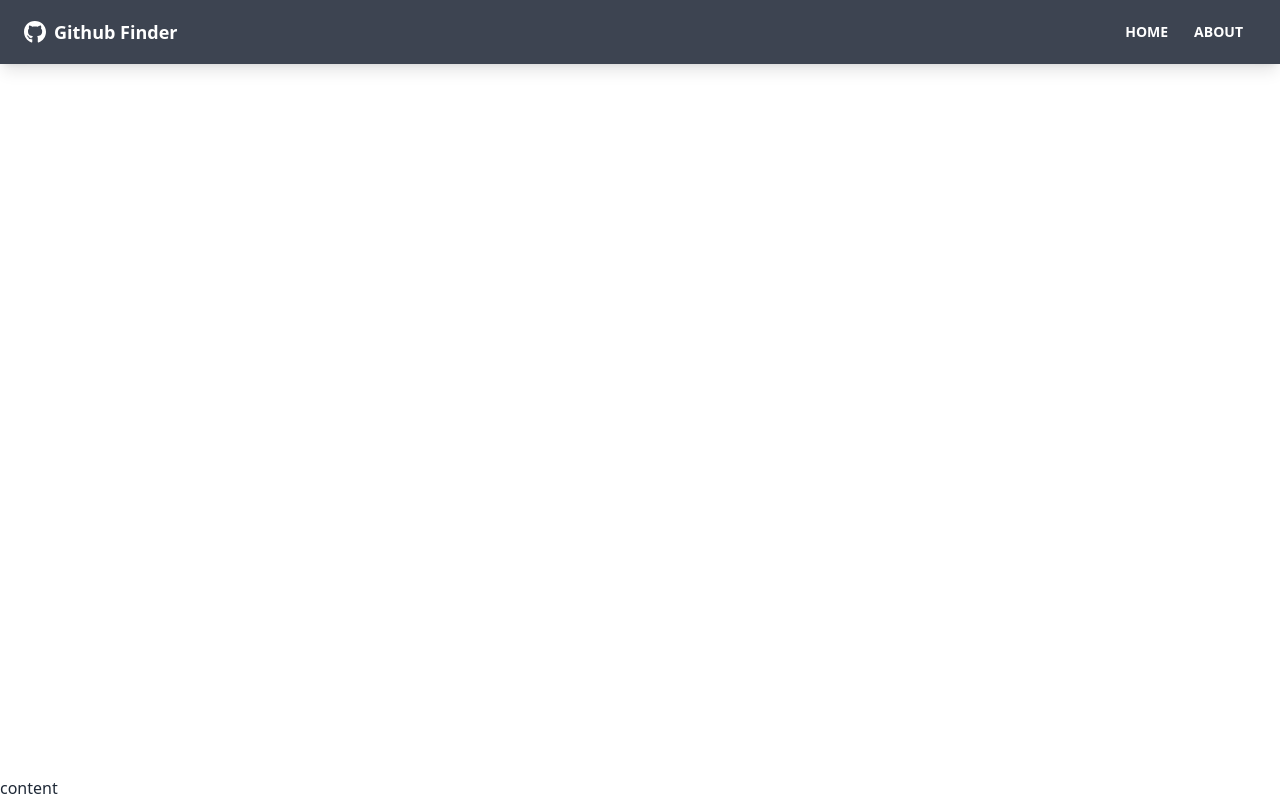
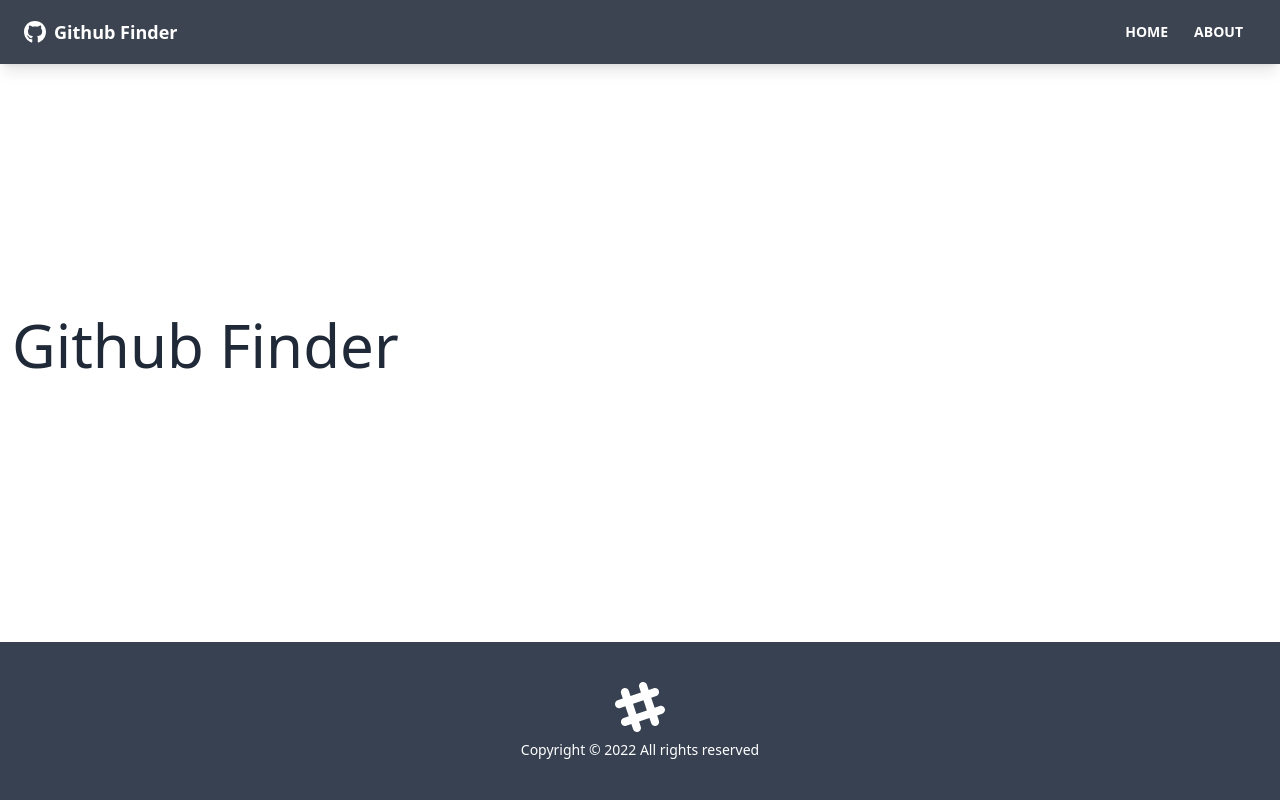
Before and after one commit to AllanSechrist/github-finder, a React (Create React App) app: page /about in a window 1280 px wide. Built offline with nearby package versions, Linux system fonts and the light colour scheme.

Commit message:
Finish lesson 48. Update readme.

```diff
--- a/src/App.js
+++ b/src/App.js
@@ -1,12 +1,24 @@
 import { BrowserRouter as Router, Route, Routes } from "react-router-dom";
+import Home from "./pages/Home";
+import About from "./pages/About";
+import NotFound from "./pages/NotFound";
 import Navbar from "./components/layout/Navbar";
+import Footer from "./components/layout/Footer";
 
 function App() {
   return (
     <Router>
       <div className="flex flex-col justify-between h-screen">
         <Navbar />
-        <main>content</main>
+        <main className='container mx-auto px-3 pb-12'>
+          <Routes>
+            <Route path='/' element={<Home />} />
+            <Route path='/about' element={<About />} />
+            <Route path='/notfound' element={<NotFound />} />
+            <Route path='/*' element={<NotFound />} />
+          </Routes>
+        </main>
+        <Footer />
       </div>
     </Router>
   );
--- /dev/null
+++ b/src/components/layout/Footer.jsx
@@ -0,0 +1,25 @@
+import React from "react";
+
+function Footer() {
+  const footerYear = new Date().getFullYear();
+  return (
+    <footer className="footer p-10 bg-gray-700 text-primary-content footer-center">
+      <div>
+        <svg
+          width="50"
+          height="50"
+          viewBox="0 0 24 24"
+          xmlns="http://www.w3.org/2000/svg"
+          fillRule="evenodd"
+          clipRule="evenodd"
+          className="inline-block fill-current"
+        >
+          <path d="M22.672 15.226l-2.432.811.841 2.515c.33 1.019-.209 2.127-1.23 2.456-1.15.325-2.148-.321-2.463-1.226l-.84-2.518-5.013 1.677.84 2.517c.391 1.203-.434 2.542-1.831 2.542-.88 0-1.601-.564-1.86-1.314l-.842-2.516-2.431.809c-1.135.328-2.145-.317-2.463-1.229-.329-1.018.211-2.127 1.231-2.456l2.432-.809-1.621-4.823-2.432.808c-1.355.384-2.558-.59-2.558-1.839 0-.817.509-1.582 1.327-1.846l2.433-.809-.842-2.515c-.33-1.02.211-2.129 1.232-2.458 1.02-.329 2.13.209 2.461 1.229l.842 2.515 5.011-1.677-.839-2.517c-.403-1.238.484-2.553 1.843-2.553.819 0 1.585.509 1.85 1.326l.841 2.517 2.431-.81c1.02-.33 2.131.211 2.461 1.229.332 1.018-.21 2.126-1.23 2.456l-2.433.809 1.622 4.823 2.433-.809c1.242-.401 2.557.484 2.557 1.838 0 .819-.51 1.583-1.328 1.847m-8.992-6.428l-5.01 1.675 1.619 4.828 5.011-1.674-1.62-4.829z"></path>
+        </svg>
+        <p>Copyright &copy; {footerYear} All rights reserved</p>
+      </div>
+    </footer>
+  );
+}
+
+export default Footer;
--- /dev/null
+++ b/src/pages/About.jsx
@@ -0,0 +1,11 @@
+import React from 'react'
+
+function About() {
+  return (
+    <div>
+      <h1 className="text-6xl mb-4">Github Finder</h1>
+    </div>
+  )
+}
+
+export default About
--- /dev/null
+++ b/src/pages/Home.jsx
@@ -0,0 +1,11 @@
+import React from "react";
+
+function Home() {
+  return (
+    <div>
+      <h1 className="text-6xl">Welcome</h1>
+    </div>
+  );
+}
+
+export default Home;
--- /dev/null
+++ b/src/pages/NotFound.jsx
@@ -0,0 +1,24 @@
+import React from 'react'
+import {FaHome} from 'react-icons/fa'
+import {Link} from 'react-router-dom'
+
+function NotFound() {
+  return (
+    <div className="hero">
+			<div className="text-center hero-content">
+				<div className="max-w-lg">
+					<h1 className="text-8xl font-bold mb-8">
+						Oops!
+					</h1>
+					<p className="text-5xl mb-8">404 - Page not found!</p>
+					<Link to='/' className='btn btn-primary btn-lg'>
+						<FaHome className='mr-2' />
+						Back To Home
+					</Link>
+				</div>
+			</div>
+    </div>
+  )
+}
+
+export default NotFound
```
Also changed, not shown: 1 other file (tests, documents, lock files or other folders).
